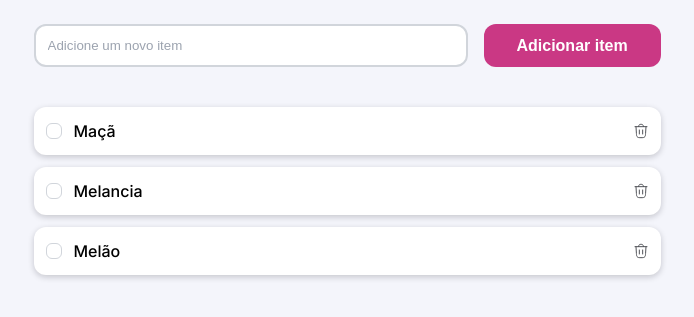
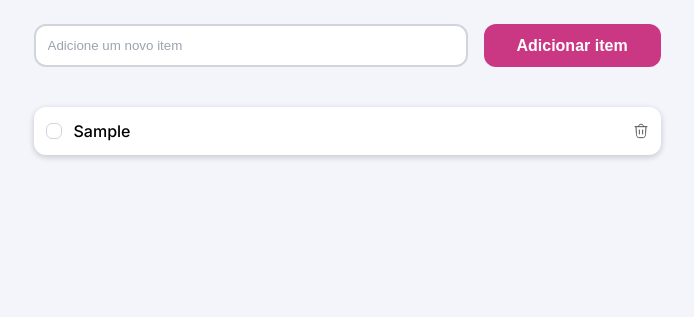
Before and after one commit to gustavolima012a/quicklist1, a plain HTML site: page index.html in a window 1280 px wide. Both pictures are taken after typing "Sample" into the empty fields and a click on the button "Adicionar item". Shown: the part 219-536 px from the top of the page, without its empty margins (293-987 px from the left). Drawn offline with nearby package versions, Linux system fonts and the light colour scheme.

Commit message:
criação da função showItemsList para renderizar os items do array na tela

```diff
--- a/index.html
+++ b/index.html
@@ -37,46 +37,7 @@
             <button onclick ="addItem()">Adicionar item</button>
     </section>
 
-    <section class="list">
-        <div class="item">
-            <div>
-                <input type="checkbox" name="List" id="item-1">
-                <div class="custom-checkbox">
-                    <img src="assets/checked.svg" alt="checked">
-                </div>
-                <label for="item-1">Maçã</label>
-            </div>
-            <button>
-                <img src="assets/trash-icon.svg" alt="trash icon">
-            </button>
-        </div>
-
-        <div class="item">
-            <div>
-                <input type="checkbox" name="List" id="item-2">
-                <div class="custom-checkbox">
-                    <img src="assets/checked.svg" alt="checked">
-                </div>
-                <label for="item-2">Melancia</label>
-            </div>
-            <button>
-                <img src="assets/trash-icon.svg" alt="trash icon">
-            </button>
-        </div>
-
-        <div class="item">
-            <div>
-                <input type="checkbox" name="List" id="item-3">
-                <div class="custom-checkbox">
-                    <img src="assets/checked.svg" alt="checked">
-                </div>
-                <label for="item-3">Melão</label>
-            </div>
-            <button>
-                <img src="assets/trash-icon.svg" alt="trash icon">
-            </button>
-        </div>
-    </section>
+    <section class="list"></section>
 
     <div class="warning hide-warning">
         <div>
--- a/main.js
+++ b/main.js
@@ -12,5 +12,27 @@ function addItem(){
 
     document.querySelector("#item").value = ""
 
-    console.log(items)
+    showItemsList()
 }
+
+function showItemsList(){
+    const sectionList = document.querySelector(".list")
+    sectionList.textContent = ""
+
+    items.map((item, index) => {
+        sectionList.innerHTML += `
+        <div class="item">
+            <div>
+                <input type="checkbox" name="List" id="item-${index}">
+                <div class="custom-checkbox">
+                    <img src="assets/checked.svg" alt="checked">
+                </div>
+                <label for="item-${index}">${item.name}</label>
+            </div>
+            <button>
+                <img src="assets/trash-icon.svg" alt="trash icon">
+            </button>
+        </div>
+        `
+    })
+}
```
